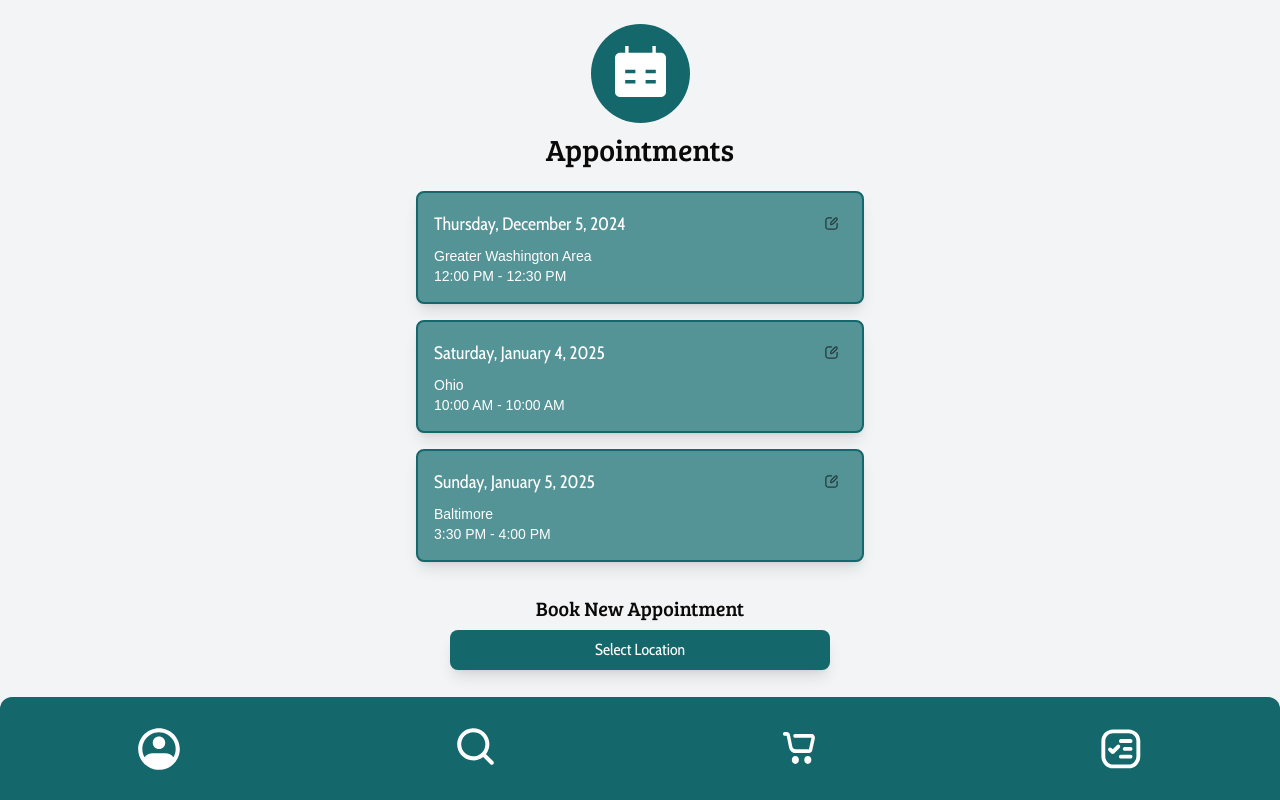
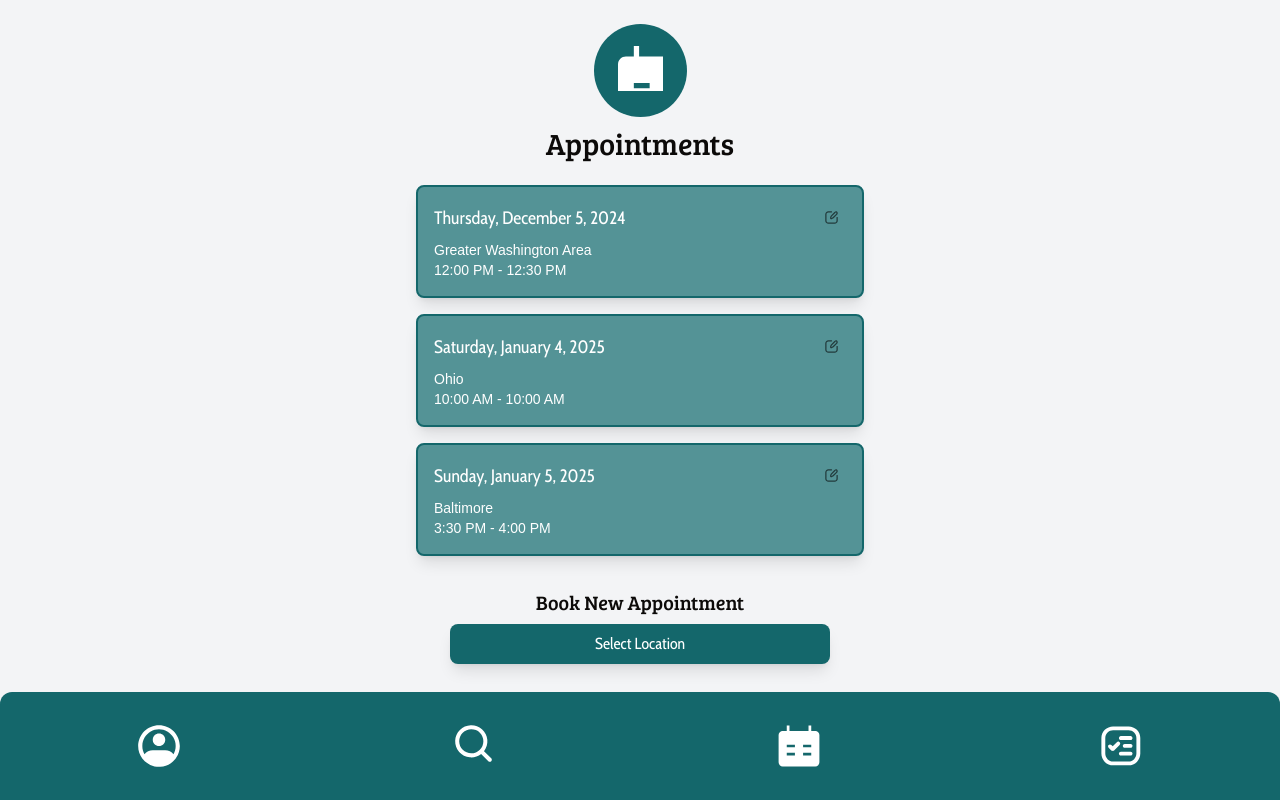
Before and after one commit to Hack4Impact-UMD/leveling-the-playing-field, a Next.js app: page /en/appointments in a window 1280 px wide. Built offline with nearby package versions, Linux system fonts and the light colour scheme.

Commit message:
appointments logo in navbar

```diff
--- a/src/components/Navbar.tsx
+++ b/src/components/Navbar.tsx
@@ -3,6 +3,7 @@
 import SearchIcon from "./icons/SearchIcon";
 import ProfileIcon from "./icons/ProfileIcon";
 import ShoppingCartIcon from "./icons/ShoppingCartIcon";
+import AppointmentsIcon from "./icons/AppointmentsIcon";
 import ReceiptIcon from "./icons/ReceiptIcon";
 import React, { useState } from "react";
 import { useRouter } from "next/navigation";
@@ -61,11 +62,11 @@ export default function Navbar() {
 
       <IconButton
         icon={
-          <ShoppingCartIcon
-            size={55}
-            viewBoxSize={50}
+          <AppointmentsIcon
+            size={60}
+            viewBoxSize={75}
             showCircle={selectedIcon === "Appointments"}
-            transform={"translate(10,10)"}
+            transform={"translate(12,12)"}
           />
         }
         onClick={() => {handleIconClick("Appointments"); router.push("/en/appointments");}}
--- a/src/components/icons/AppointmentsIcon.tsx
+++ b/src/components/icons/AppointmentsIcon.tsx
@@ -1,9 +1,32 @@
-import React from "react"
+import * as React from "react";
 
-export default function AppointmentsIcon() {
-    return (
-    <svg width="51" height="51" viewBox="0 0 51 51" fill="none" xmlns="http://www.w3.org/2000/svg">
-    <path fillRule="evenodd" clipRule="evenodd" d="M40.8 6.8H45.9C47.2526 6.8 48.5498 7.33732 49.5062 8.29376C50.4627 9.25019 51 10.5474 51 11.9V45.9C51 47.2526 50.4627 48.5498 49.5062 49.5062C48.5498 50.4627 47.2526 51 45.9 51H5.1C3.7474 51 2.45019 50.4627 1.49376 49.5062C0.53732 48.5498 0 47.2526 0 45.9L0 11.9C0 10.5474 0.53732 9.25019 1.49376 8.29376C2.45019 7.33732 3.7474 6.8 5.1 6.8H10.2V0H13.6V6.8H37.4V0H40.8V6.8ZM20.4 27.2H10.2V23.8H20.4V27.2ZM40.8 23.8H30.6V27.2H40.8V23.8ZM20.4 37.4H10.2V34H20.4V37.4ZM30.6 37.4H40.8V34H30.6V37.4Z" fill="white"/>
+export default function AppointmentsIcon({
+  size = 45,
+  viewBoxSize = 29,
+  showCircle = false,
+  transform=''
+}) {
+  return (
+    <svg
+      width={size}
+      height={size}
+      viewBox={`0 0 ${viewBoxSize} ${viewBoxSize}`}
+      fill="none"
+      xmlns="http://www.w3.org/2000/svg"
+    >
+      {showCircle && (
+        <circle
+          fill="currentColor"
+          cx={viewBoxSize / 2}
+          cy={viewBoxSize / 2}
+          r={viewBoxSize / 2}
+        />
+      )}
+      <path
+        fillRule="evenodd" clipRule="evenodd" d="M40.8 6.8H45.9C47.2526 6.8 48.5498 7.33732 49.5062 8.29376C50.4627 9.25019 51 10.5474 51 11.9V45.9C51 47.2526 50.4627 48.5498 49.5062 49.5062C48.5498 50.4627 47.2526 51 45.9 51H5.1C3.7474 51 2.45019 50.4627 1.49376 49.5062C0.53732 48.5498 0 47.2526 0 45.9L0 11.9C0 10.5474 0.53732 9.25019 1.49376 8.29376C2.45019 7.33732 3.7474 6.8 5.1 6.8H10.2V0H13.6V6.8H37.4V0H40.8V6.8ZM20.4 27.2H10.2V23.8H20.4V27.2ZM40.8 23.8H30.6V27.2H40.8V23.8ZM20.4 37.4H10.2V34H20.4V37.4ZM30.6 37.4H40.8V34H30.6V37.4Z"
+        fill={showCircle ? '#14676B': 'white'}
+        transform={transform}
+      />
     </svg>
-    );
+  );
 }
```
Also changed, not shown: 1 other file (tests, documents, lock files or other folders).
